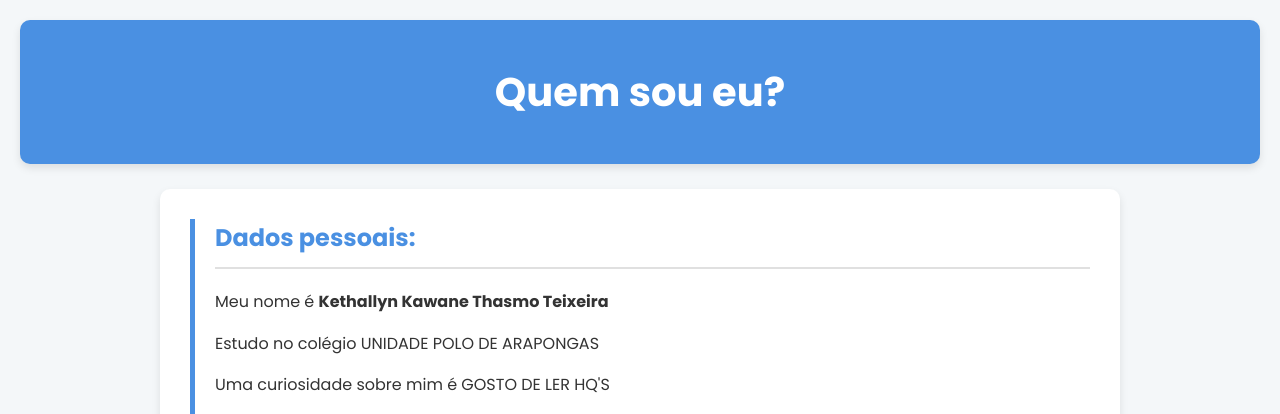
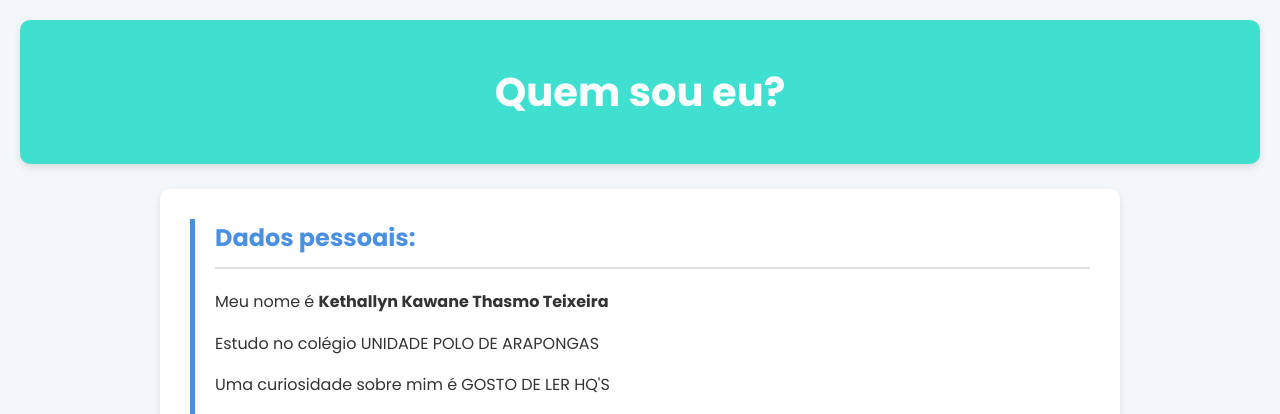
Before and after one commit to brancazx/quem-sou, a plain HTML site: page index.html in a window 1280 px wide. Shown: the top 414 px of the page. Drawn offline with Linux system fonts and the light colour scheme; a script that the page names is missing.

Commit message:
Update style.css

```diff
--- a/style.css
+++ b/style.css
@@ -10,7 +10,7 @@ body {
 }
 
 header {
-    background-color: #4a90e2;
+    background-color: #40E0D0;
     color: white;
     text-align: center;
     padding: 2.5rem 0;
```
